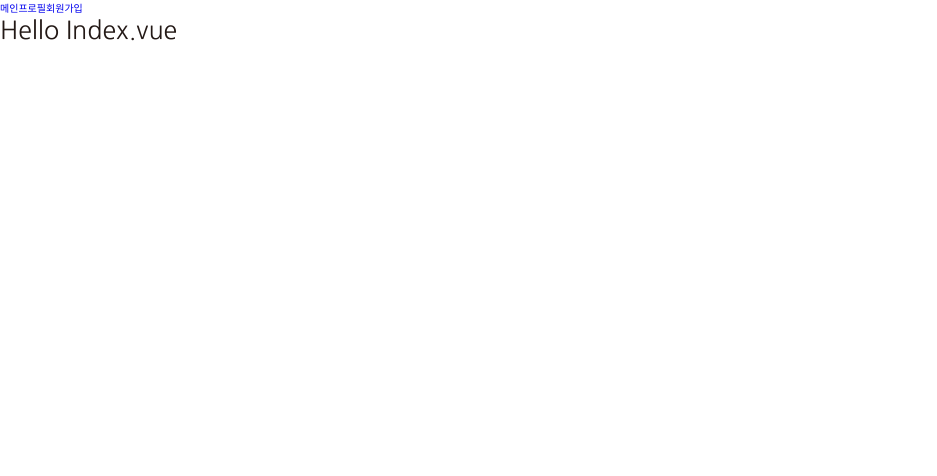
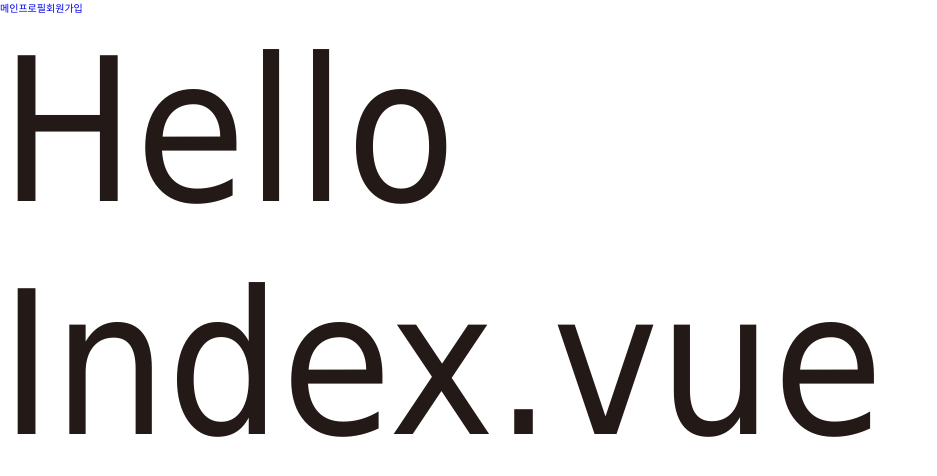
Before and after one commit to JSzeronine/Gabollae, a Nuxt app in the folder front/: page / in a window 1280 px wide. Shown: the top 476 px of the page, without its empty margins (0-937 px from the left). Built offline with nearby package versions, Linux system fonts and the light colour scheme.

Commit message:
scss global test

```diff
--- a/front/assets/scss/_function.scss
+++ b/front/assets/scss/_function.scss
@@ -1,3 +1,3 @@
-@function getPx(){
-    @return 25px;
+@function getPx( $target ){
+    @return $target + px;
 }
--- /dev/null
+++ b/front/assets/scss/main.scss
@@ -0,0 +1,5 @@
+
+
+.mybox{
+    font-size: getPx( 200 );
+}
--- a/front/nuxt.config.js
+++ b/front/nuxt.config.js
@@ -13,6 +13,7 @@ module.exports = {
     },
 
     css : [
-        "@/assets/scss/reset.scss"
+        "@/assets/scss/reset.scss",
+        "@/assets/scss/main.scss",
     ],
 }
--- a/front/pages/index.vue
+++ b/front/pages/index.vue
@@ -1,6 +1,9 @@
 <template>
     <div class="index">
-        {{ hello }}
+        <div class="mybox">
+            {{ hello }}
+        </div>
+
     </div>
 </template>
 
@@ -15,8 +18,4 @@ export default {
 </script>
 
 <style lang="scss" scoped>
-    .index{
-        font-size: getPx();
-        font-family: "Nanum Gothic";
-    }
 </style>
--- a/front/pages/profile.vue
+++ b/front/pages/profile.vue
@@ -1,6 +1,10 @@
-<template lang="">
-    <div class="profile">
-        {{ hello }}
+<template>
+    <div>
+        <div class="mybox">
+            {{ hello }}
+        </div>
+
+
     </div>
 </template>
 
@@ -15,8 +19,5 @@ export default {
 </script>
 
 <style lang="scss" scoped>
-    .profile{
-        font-size: getPx();
-        font-family: "Nanum Gothic";
-    }
+
 </style>
--- a/front/pages/signup.vue
+++ b/front/pages/signup.vue
@@ -1,5 +1,5 @@
 <template>
-    <div class="signup">
+    <div class="mybox">
         {{ hello }}
     </div>
 </template>
@@ -16,8 +16,4 @@ export default {
 </script>
 
 <style lang="scss" scoped>
-    .signup{
-        font-size: getPx();
-        font-family: "Nanum Gothic";
-    }
 </style>
```
